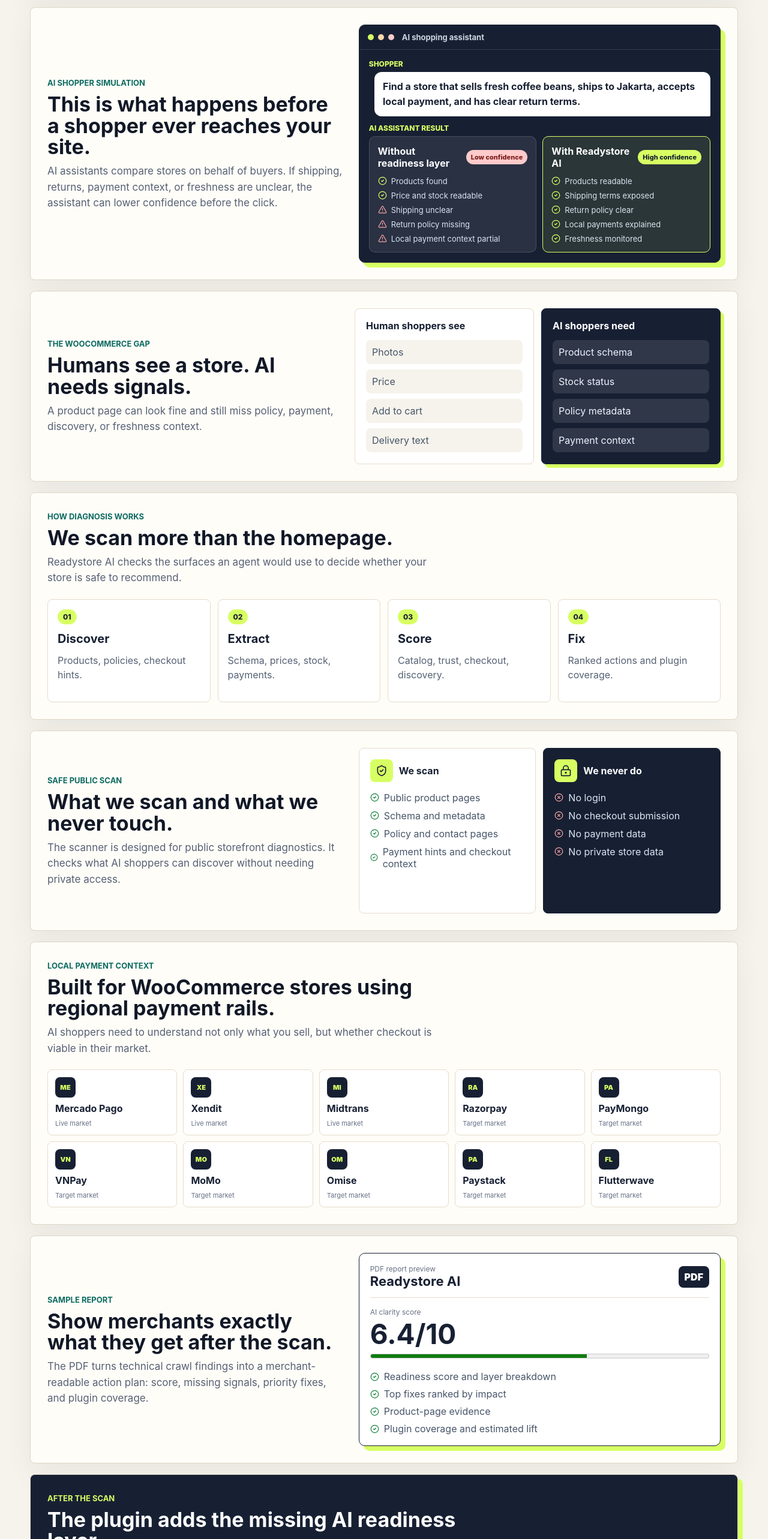
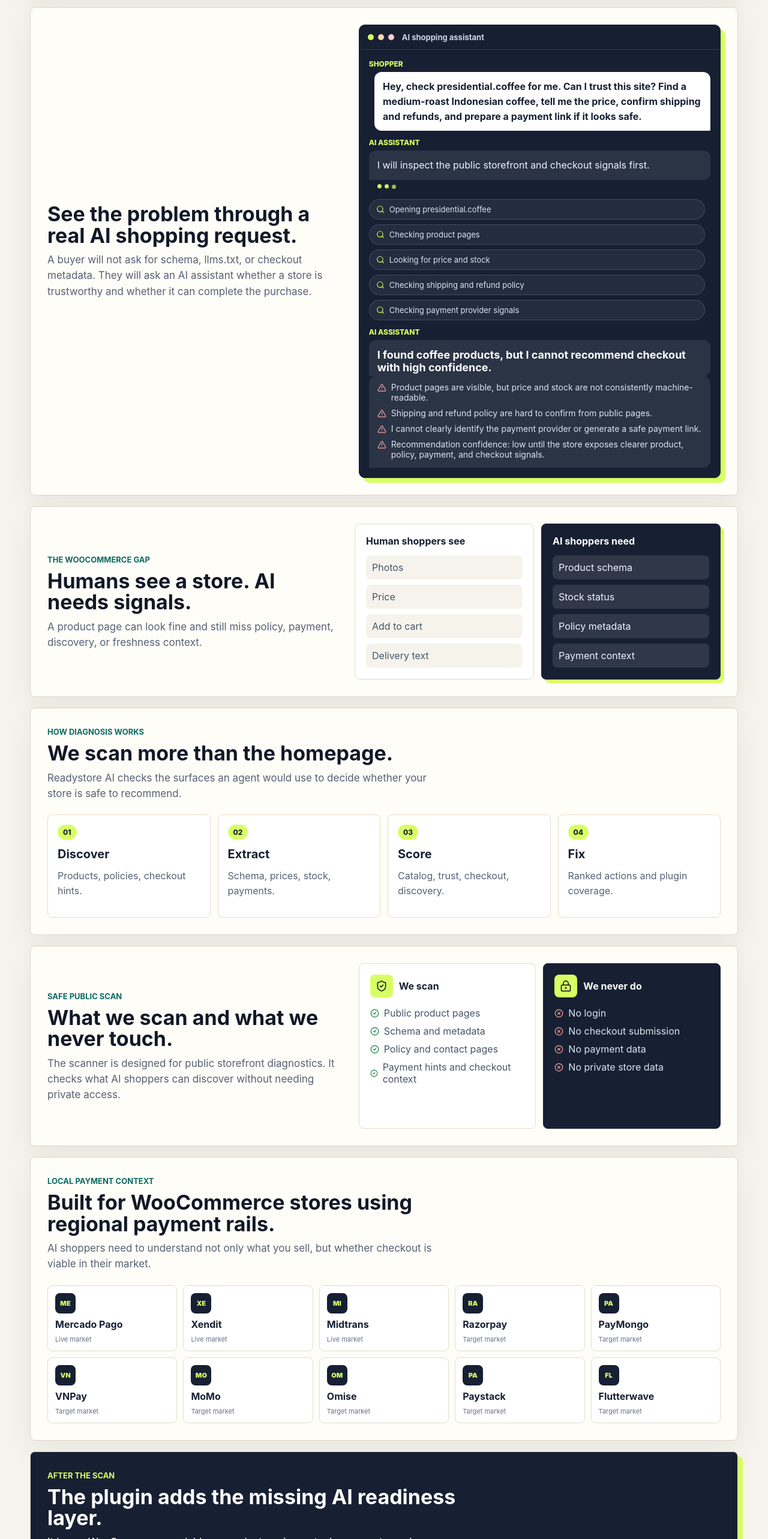
Before and after one commit to goodziiik-byte/readystore-ai, a Next.js app: page / in a window 1280 px wide. Shown: the part 1300-3866 px from the top of the page at 60% size. Built offline with nearby package versions, Linux system fonts and the light colour scheme.

Commit message:
Refine AI shopper dialogue section

```diff
--- a/src/app/page.tsx
+++ b/src/app/page.tsx
@@ -190,7 +190,6 @@ function MarketingSections({ copy }: { copy: Dictionary }) {
       <ScanMethod copy={copy} />
       <SafetyScan copy={copy} />
       <PaymentRails copy={copy} />
-      <SampleReportPreview copy={copy} />
       <ReadinessLayer copy={copy} />
       <BeforeAfterLayer copy={copy} />
       <DesignPartners copy={copy} />
@@ -237,7 +236,6 @@ function AIShopperSimulation({ copy }: { copy: Dictionary }) {
   return (
     <section className="marketing-section ai-simulation">
       <div className="section-copy">
-        <span className="eyebrow">{copy.marketing.simulation.eyebrow}</span>
         <h2>{copy.marketing.simulation.title}</h2>
         <p>{copy.marketing.simulation.body}</p>
       </div>
@@ -250,48 +248,34 @@ function AIShopperSimulation({ copy }: { copy: Dictionary }) {
         </div>
         <div className="chat-thread">
           <div className="chat-bubble user-bubble">
-            <span>Shopper</span>
+            <span>{copy.marketing.simulation.userLabel}</span>
             <p>{copy.marketing.simulation.prompt}</p>
           </div>
-          <div className="chat-bubble assistant-bubble">
-            <span>{copy.marketing.simulation.responseTitle}</span>
-            <div className="assistant-grid">
-              <SimulationResult
-                label={copy.marketing.simulation.beforeLabel}
-                confidence={copy.marketing.simulation.beforeConfidence}
-                items={copy.marketing.simulation.beforeItems}
-                tone="low"
-              />
-              <SimulationResult
-                label={copy.marketing.simulation.afterLabel}
-                confidence={copy.marketing.simulation.afterConfidence}
-                items={copy.marketing.simulation.afterItems}
-                tone="high"
-              />
-            </div>
+          <div className="chat-bubble assistant-bubble thinking-bubble">
+            <span>{copy.marketing.simulation.assistantLabel}</span>
+            <p>{copy.marketing.simulation.thinking}</p>
+            <div className="typing-dots" aria-hidden="true"><i /><i /><i /></div>
+          </div>
+          <div className="scan-progress" aria-label="AI storefront scan progress">
+            {copy.marketing.simulation.searchSteps.map((step, index) => (
+              <div className="scan-progress-row" style={{ "--delay": `${0.8 + index * 0.22}s` } as React.CSSProperties} key={step}>
+                <Search size={14} />
+                <span>{step}</span>
+              </div>
+            ))}
+          </div>
+          <div className="chat-bubble assistant-bubble final-bubble">
+            <span>{copy.marketing.simulation.assistantLabel}</span>
+            <strong>{copy.marketing.simulation.finalTitle}</strong>
+            <ul>
+              {copy.marketing.simulation.finalItems.map((item) => (
+                <li key={item}><AlertTriangle size={15} /> {item}</li>
+              ))}
+            </ul>
           </div>
         </div>
       </div>
     </section>
-  );
-}
-
-function SimulationResult({ label, confidence, items, tone }: { label: string; confidence: string; items: string[]; tone: "low" | "high" }) {
-  return (
-    <article className={`simulation-result ${tone}`}>
-      <div>
-        <strong>{label}</strong>
-        <em>{confidence}</em>
-      </div>
-      <ul>
-        {items.map((item, index) => (
-          <li key={item}>
-            {tone === "high" || index < 2 ? <CheckCircle2 size={15} /> : <AlertTriangle size={15} />}
-            {item}
-          </li>
-        ))}
-      </ul>
-    </article>
   );
 }
 
@@ -363,37 +347,6 @@ function PaymentRails({ copy }: { copy: Dictionary }) {
             <em>{index < 3 ? "Live market" : "Target market"}</em>
           </div>
         ))}
-      </div>
-    </section>
-  );
-}
-
-function SampleReportPreview({ copy }: { copy: Dictionary }) {
-  return (
-    <section className="marketing-section sample-report-section">
-      <div className="section-copy">
-        <span className="eyebrow">{copy.marketing.sampleReport.eyebrow}</span>
-        <h2>{copy.marketing.sampleReport.title}</h2>
-        <p>{copy.marketing.sampleReport.body}</p>
-      </div>
-      <div className="report-preview-card">
-        <div className="report-preview-top">
-          <div>
-            <span>{copy.marketing.sampleReport.cardTitle}</span>
-            <strong>Readystore AI</strong>
-          </div>
-          <em>PDF</em>
-        </div>
-        <div className="report-preview-score">
-          <span>{copy.marketing.sampleReport.scoreLabel}</span>
-          <strong>6.4/10</strong>
-          <meter min={0} max={10} value={6.4} />
-        </div>
-        <ul>
-          {copy.marketing.sampleReport.bullets.map((bullet) => (
-            <li key={bullet}><CheckCircle2 size={15} /> {bullet}</li>
-          ))}
-        </ul>
       </div>
     </section>
   );
--- a/src/app/styles.css
+++ b/src/app/styles.css
@@ -695,7 +695,6 @@ p {
 
 .ai-simulation,
 .safety-section,
-.sample-report-section,
 .before-after-section,
 .design-partners {
   display: grid;
@@ -753,8 +752,12 @@ p {
   animation: bubbleIn 0.6s ease forwards;
 }
 
-.assistant-bubble {
-  animation-delay: 0.45s;
+.thinking-bubble {
+  animation-delay: 0.35s;
+}
+
+.final-bubble {
+  animation-delay: 2s;
 }
 
 .chat-bubble > span {
@@ -780,76 +783,96 @@ p {
   font-weight: 700;
 }
 
-.assistant-grid {
-  display: grid;
-  grid-template-columns: repeat(2, minmax(0, 1fr));
-  gap: 10px;
-}
-
-.simulation-result {
+.assistant-bubble {
+  width: min(100%, 650px);
+}
+
+.assistant-bubble p,
+.assistant-bubble strong,
+.assistant-bubble ul {
+  border-radius: 12px 12px 12px 2px;
+  background: rgba(255, 255, 255, 0.09);
+}
+
+.assistant-bubble p {
+  padding: 12px 14px;
+  color: #eef2ff;
+}
+
+.assistant-bubble strong {
+  display: block;
+  padding: 14px 14px 4px;
+  color: #ffffff;
+  font-size: 18px;
+}
+
+.assistant-bubble ul {
+  display: grid;
+  gap: 9px;
+  margin: 0;
+  padding: 10px 14px 14px;
+  list-style: none;
+}
+
+.assistant-bubble li {
+  display: flex;
+  gap: 8px;
+  align-items: flex-start;
+  color: #dbe4f0;
+  font-size: 14px;
+}
+
+.assistant-bubble li svg {
+  flex: 0 0 auto;
+  margin-top: 2px;
+  color: #fca5a5;
+}
+
+.typing-dots {
+  display: inline-flex;
+  gap: 5px;
+  margin: 0 0 0 14px;
+}
+
+.typing-dots i {
+  width: 7px;
+  height: 7px;
+  border-radius: 999px;
+  background: #d7ff63;
+  animation: typingPulse 1s ease-in-out infinite;
+}
+
+.typing-dots i:nth-child(2) {
+  animation-delay: 0.15s;
+}
+
+.typing-dots i:nth-child(3) {
+  animation-delay: 0.3s;
+}
+
+.scan-progress {
+  display: grid;
+  gap: 8px;
+  width: min(100%, 560px);
+}
+
+.scan-progress-row {
+  opacity: 0;
+  transform: translateY(8px);
   border: 1px solid rgba(255, 255, 255, 0.14);
-  border-radius: 10px;
-  padding: 14px;
-  background: rgba(255, 255, 255, 0.08);
-}
-
-.simulation-result.high {
-  border-color: #d7ff63;
-  background: rgba(215, 255, 99, 0.1);
-}
-
-.simulation-result div,
-.simulation-result li {
-  display: flex;
-  align-items: center;
-}
-
-.simulation-result div {
-  justify-content: space-between;
-  gap: 10px;
-  margin-bottom: 12px;
-}
-
-.simulation-result strong {
-  color: #ffffff;
-}
-
-.simulation-result em {
   border-radius: 999px;
-  padding: 5px 8px;
-  background: #fecaca;
-  color: #7f1d1d;
-  font-size: 11px;
-  font-style: normal;
-  font-weight: 800;
-  white-space: nowrap;
-}
-
-.simulation-result.high em {
-  background: #d7ff63;
-  color: #172033;
-}
-
-.simulation-result ul {
-  display: grid;
+  padding: 8px 11px;
+  display: flex;
   gap: 8px;
-  margin: 0;
-  padding: 0;
-  list-style: none;
-}
-
-.simulation-result li {
-  gap: 7px;
+  align-items: center;
+  background: rgba(255, 255, 255, 0.06);
   color: #dbe4f0;
   font-size: 13px;
-}
-
-.simulation-result.low li:nth-child(n + 3) svg {
-  color: #fca5a5;
-}
-
-.simulation-result.high li svg,
-.simulation-result.low li:nth-child(-n + 2) svg {
+  animation: scanStepIn 0.45s ease forwards;
+  animation-delay: var(--delay);
+}
+
+.scan-progress-row svg {
   color: #d7ff63;
 }
 
@@ -964,78 +987,6 @@ p {
   color: #667085;
   font-size: 11px;
   font-style: normal;
-}
-
-.report-preview-card {
-  border: 1px solid #172033;
-  border-radius: 10px;
-  background: #ffffff;
-  padding: 18px;
-  box-shadow: 8px 8px 0 #d7ff63;
-}
-
-.report-preview-top,
-.report-preview-score,
-.report-preview-card li {
-  display: flex;
-  align-items: center;
-}
-
-.report-preview-top {
-  justify-content: space-between;
-  border-bottom: 1px solid #e5dccb;
-  padding-bottom: 14px;
-}
-
-.report-preview-top span,
-.report-preview-score span {
-  display: block;
-  color: #667085;
-  font-size: 12px;
-}
-
-.report-preview-top strong {
-  display: block;
-  color: #172033;
-  font-size: 22px;
-}
-
-.report-preview-top em {
-  border-radius: 8px;
-  padding: 8px 10px;
-  background: #172033;
-  color: #ffffff;
-  font-style: normal;
-  font-weight: 900;
-}
-
-.report-preview-score {
-  display: grid;
-  gap: 6px;
-  margin: 16px 0;
-}
-
-.report-preview-score strong {
-  color: #172033;
-  font-size: 46px;
-  line-height: 1;
-}
-
-.report-preview-card ul {
-  display: grid;
-  gap: 9px;
-  margin: 0;
-  padding: 0;
-  list-style: none;
-}
-
-.report-preview-card li {
-  gap: 8px;
-  color: #475569;
-}
-
-.report-preview-card li svg {
-  color: #15803d;
 }
 
 .before-after-grid {
@@ -1786,6 +1737,26 @@ meter {
   to {
     opacity: 1;
     transform: translateY(0);
+  }
+}
+
+@keyframes scanStepIn {
+  to {
+    opacity: 1;
+    transform: translateY(0);
+  }
+}
+
+@keyframes typingPulse {
+  0%,
+  100% {
+    opacity: 0.35;
+    transform: translateY(0);
+  }
+
+  50% {
+    opacity: 1;
+    transform: translateY(-2px);
   }
 }
 
@@ -1884,11 +1855,9 @@ meter {
   .woo-gap,
   .ai-simulation,
   .safety-section,
-  .sample-report-section,
   .before-after-section,
   .design-partners,
   .comparison-grid,
-  .assistant-grid,
   .safety-grid,
   .method-grid,
   .layer-diagram,
--- a/src/lib/i18n.ts
+++ b/src/lib/i18n.ts
@@ -100,17 +100,15 @@ const en = {
       ],
     },
     simulation: {
-      eyebrow: "AI shopper simulation",
-      title: "This is what happens before a shopper ever reaches your site.",
-      body: "AI assistants compare stores on behalf of buyers. If shipping, returns, payment context, or freshness are unclear, the assistant can lower confidence before the click.",
-      prompt: "Find a store that sells fresh coffee beans, ships to Jakarta, accepts local payment, and has clear return terms.",
-      responseTitle: "AI assistant result",
-      beforeLabel: "Without readiness layer",
-      afterLabel: "With Readystore AI",
-      beforeConfidence: "Low confidence",
-      afterConfidence: "High confidence",
-      beforeItems: ["Products found", "Price and stock readable", "Shipping unclear", "Return policy missing", "Local payment context partial"],
-      afterItems: ["Products readable", "Shipping terms exposed", "Return policy clear", "Local payments explained", "Freshness monitored"],
+      title: "See the problem through a real AI shopping request.",
+      body: "A buyer will not ask for schema, llms.txt, or checkout metadata. They will ask an AI assistant whether a store is trustworthy and whether it can complete the purchase.",
+      userLabel: "Shopper",
+      assistantLabel: "AI assistant",
+      prompt: "Hey, check presidential.coffee for me. Can I trust this site? Find a medium-roast Indonesian coffee, tell me the price, confirm shipping and refunds, and prepare a payment link if it looks safe.",
+      thinking: "I will inspect the public storefront and checkout signals first.",
+      searchSteps: ["Opening presidential.coffee", "Checking product pages", "Looking for price and stock", "Checking shipping and refund policy", "Checking payment provider signals"],
+      finalTitle: "I found coffee products, but I cannot recommend checkout with high confidence.",
+      finalItems: ["Product pages are visible, but price and stock are not consistently machine-readable.", "Shipping and refund policy are hard to confirm from public pages.", "I cannot clearly identify the payment provider or generate a safe payment link.", "Recommendation confidence: low until the store exposes clearer product, policy, payment, and checkout signals."],
     },
     safety: {
       eyebrow: "Safe public scan",
@@ -126,14 +124,6 @@ const en = {
       title: "Built for WooCommerce stores using regional payment rails.",
       body: "AI shoppers need to understand not only what you sell, but whether checkout is viable in their market.",
       badges: ["Mercado Pago", "Xendit", "Midtrans", "Razorpay", "PayMongo", "VNPay", "MoMo", "Omise", "Paystack", "Flutterwave"],
-    },
-    sampleReport: {
-      eyebrow: "Sample report",
-      title: "Show merchants exactly what they get after the scan.",
-      body: "The PDF turns technical crawl findings into a merchant-readable action plan: score, missing signals, priority fixes, and plugin coverage.",
-      scoreLabel: "AI clarity score",
-      cardTitle: "PDF report preview",
-      bullets: ["Readiness score and layer breakdown", "Top fixes ranked by impact", "Product-page evidence", "Plugin coverage and estimated lift"],
     },
     beforeAfter: {
       eyebrow: "Before and after",
```
